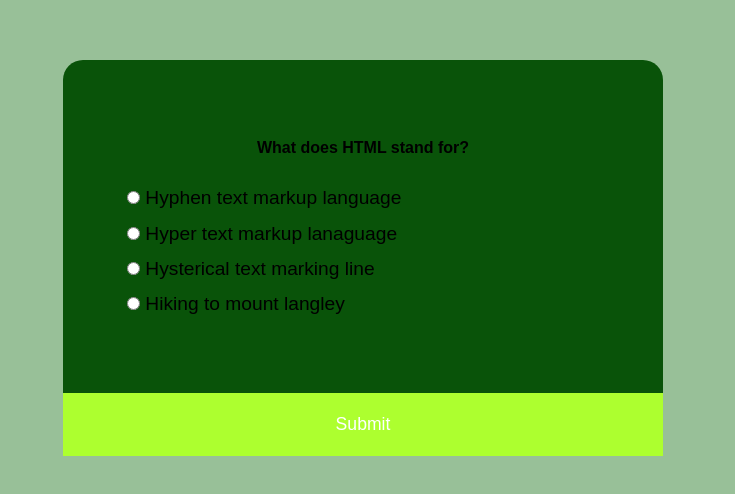
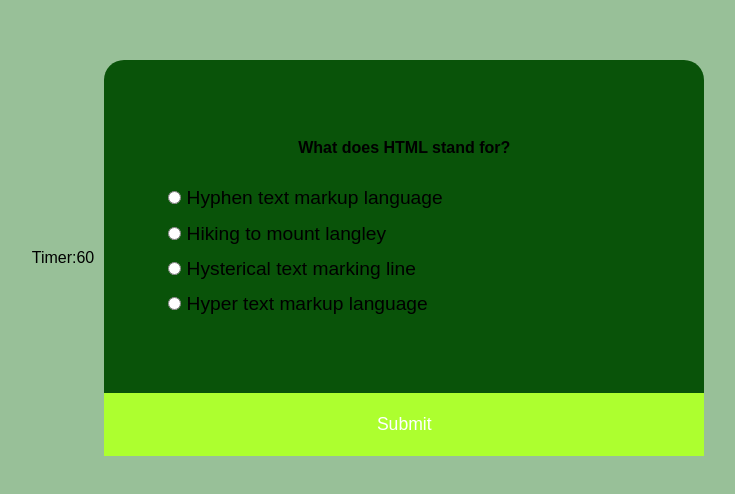
Before and after one commit to TheoUO/Code-Quiz, a plain HTML site: page index.html in a window 1280 px wide. Shown: the part 142-636 px from the top of the page, without its empty margins (277-1012 px from the left). Drawn offline with Linux system fonts and the light colour scheme.

Commit message:
added a timer and styling to it

```diff
--- a/assets/script.js
+++ b/assets/script.js
@@ -1,3 +1,38 @@
+// add my array of questions
+var quizData = [
+    {
+        question: "What does HTML stand for?",
+        a: "Hyphen text markup language",
+        b: "Hiking to mount langley",
+        c: "Hysterical text marking line",
+        d: "Hyper text markup language",
+        correct: "d",
+    },
+    {
+        question: "What does CSS stand for?",
+        a: "Celebrity style sheet",
+        b: "Cascading style sheet",
+        c: "Career systems sheet",
+        d: "Challenging style sheet",
+        correct: "b",
+    },
+    {
+        question: "What does JS stand for?",
+        a: "Java script",
+        b: "Jumping stars",
+        c: "Java systems",
+        d: "Jamesons script",
+        correct: "a",
+    },
+    {
+        question: "Where do you link the CSS to the HTML?",
+        a: "In the body",
+        b: "In the head",
+        c: "In the section",
+        d: "In the CSS file",
+        correct: "b",
+    },
+];
 // declare all necessary classes and IDs from HTML
 var quiz= document.getElementById('quiz')
 var optionEls = document.querySelectorAll('.option')
@@ -10,41 +45,6 @@
 
 var currentQuiz = 0
 var score = 0
-// add my array of questions
-var quizData = [
-    {
-        question: "What does HTML stand for?",
-        a: "Hyphen text markup language",
-        b: "Hyper text markup lanaguage",
-        c: "Hysterical text marking line",
-        d: "Hiking to mount langley",
-        correct: "b",
-    },
-    {
-        question: "What does CSS stand for?",
-        a: "Cascading style sheet",
-        b: "Celebrity style sheet",
-        c: "Career systems sheet",
-        d: "Challenging style sheet",
-        correct: "a",
-    },
-    {
-        question: "What does JS stand for?",
-        a: "Jumping stars",
-        b: "Java systems",
-        c: "Java script",
-        d: "Jamesons script",
-        correct: "c",
-    },
-    {
-        question: "Where do you link the CSS to the HTML?",
-        a: "In the body",
-        b: "In the section",
-        c: "In the CSS file",
-        d: "In the head",
-        correct: "d",
-    },
-];
 // I need to call the loadQuiz() function first when the page loads
 loadQuiz()
 // create a function that displays the question to the user
@@ -58,8 +58,18 @@
     four_text.innerText = currentQuizData.d
 }
 
+//when win condition is met
+//function winGame() {
+//    quiz.textContent = "YOU WON!!!🏆 ";
+//    winCounter++
+//    startButton.disabled = false;
+//    setWins()
+//  }
+
+
+
 function deselectAnswers() {
-    optionEls.forEach(answerEl => answerEl.checked = false)
+    optionEls.forEach(optionEl => optionEl.checked = false)
 }
 function getSelected() {
     var answer
--- a/assets/style.css
+++ b/assets/style.css
@@ -6,6 +6,17 @@
     height: 100vh;
     margin: 0;
   }
+
+.time {
+  display: flex;
+  justify-content: space-between;
+  margin: 10px;
+}
+
+.timer,
+.time_sec {
+  font-weight: 400;
+}
 
 .quiz-container{
     background-color: rgb(9, 83, 9);
--- a/index.html
+++ b/index.html
@@ -8,6 +8,10 @@
     <link rel="stylesheet" href="./assets/style.css" />
   </head>
   <body>
+      <div class="time">
+        <p class="timer">Timer:</p>
+        <span class="timer_sec">60</span>
+      </div>
     <div class="quiz-container" id="quiz">
       <div class="quiz-header">
         <h2 id="question">Question Text</h2>
```
